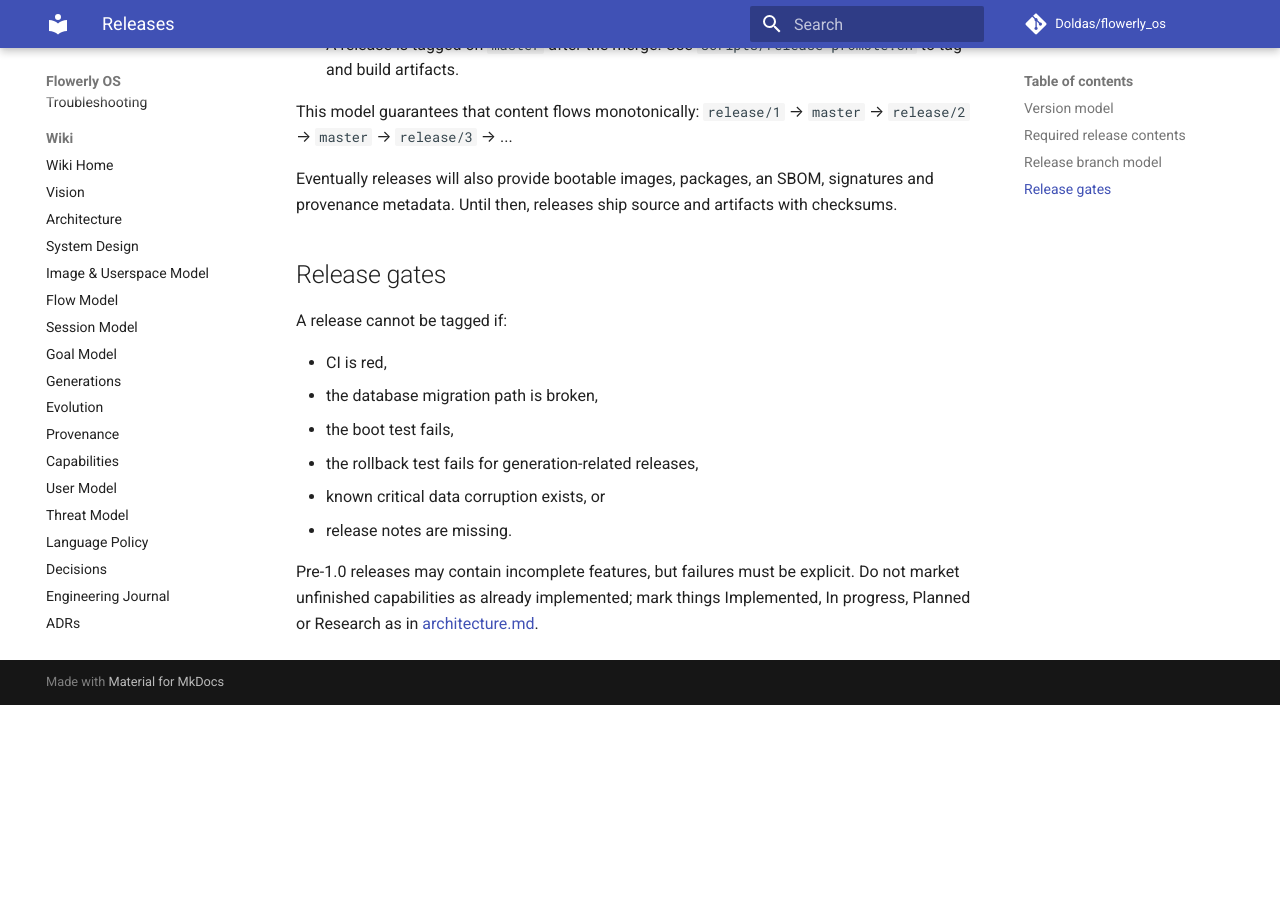
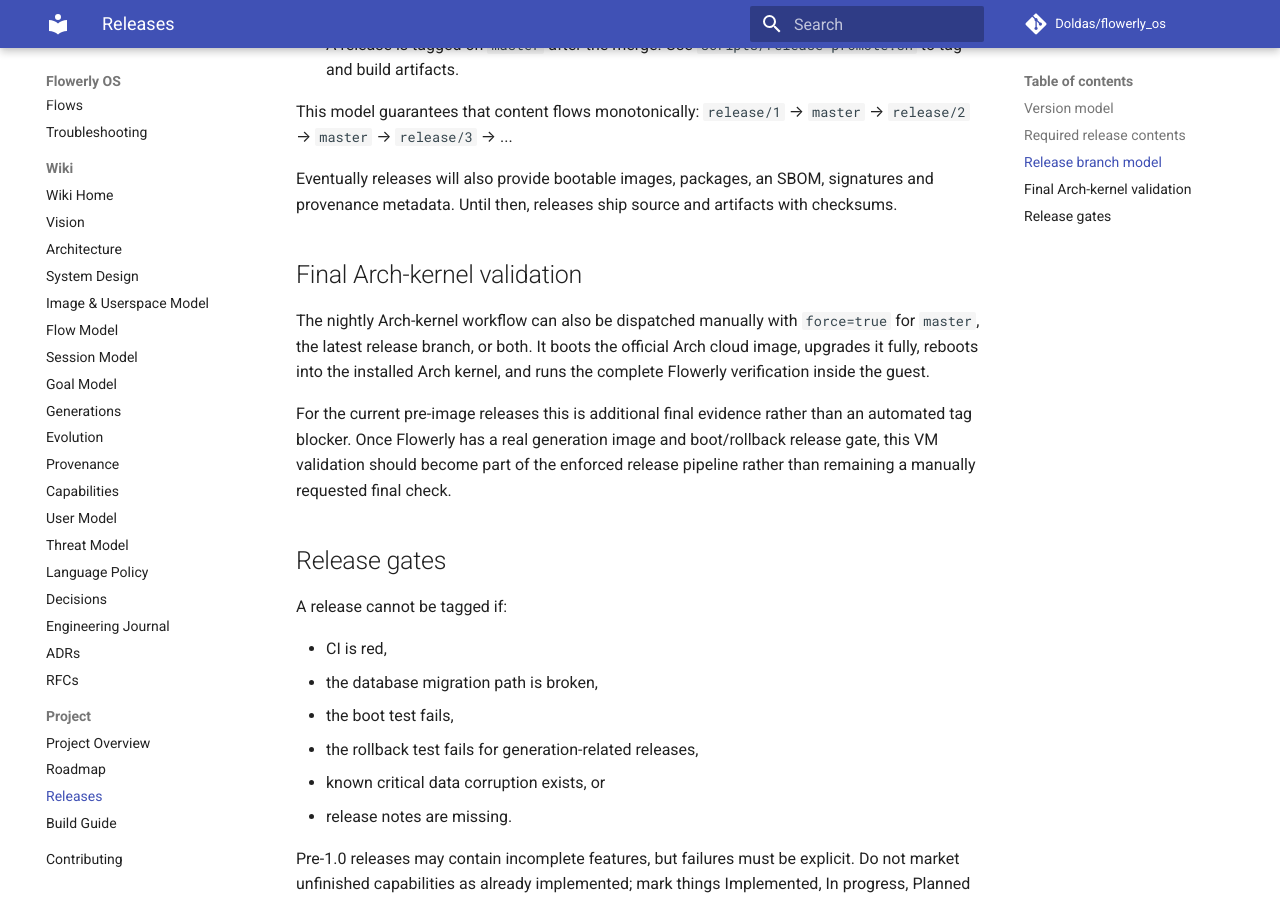
Before and after one commit to Doldas/flowerly_os, an MkDocs documentation site: the page built from docs/releases.md, in a window 1280 px wide and 900 px high, scrolled down 1284 px. Built offline with MkDocs 1.6.1 and Material for MkDocs 9.7.7, drawn with Linux system fonts in a browser that asks for light colours; comment, search, counter and statistics services are not loaded; before the commit the page ends 1989 px from its top, so only the background shows below that.

Commit message:
docs(release): add manual Arch-kernel final validation

```diff
--- a/docs/releases.md
+++ b/docs/releases.md
@@ -57,6 +57,19 @@
 signatures and provenance metadata. Until then, releases ship source and
 artifacts with checksums.
 
+## Final Arch-kernel validation
+
+The nightly Arch-kernel workflow can also be dispatched manually with
+`force=true` for `master`, the latest release branch, or both. It boots the
+official Arch cloud image, upgrades it fully, reboots into the installed Arch
+kernel, and runs the complete Flowerly verification inside the guest.
+
+For the current pre-image releases this is additional final evidence rather
+than an automated tag blocker. Once Flowerly has a real generation image and
+boot/rollback release gate, this VM validation should become part of the
+enforced release pipeline rather than remaining a manually requested final
+check.
+
 ## Release gates
 
 A release cannot be tagged if:
```
